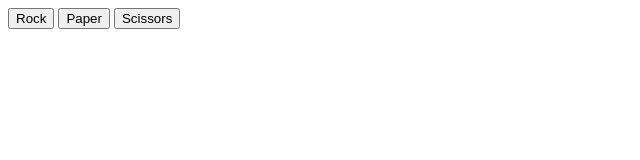
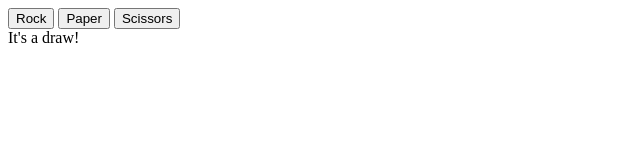
Before and after one commit to danmenjivar/rock-paper-scissors-js, a plain HTML site: page index.html in a window 1280 px wide. Both pictures are taken after a click on the button "Rock". Shown: the full height of the page, 0-640 px from the left. Drawn offline with Linux system fonts and the light colour scheme.

Commit message:
Added a div that replaces the console.log on what is happening

```diff
--- a/index.html
+++ b/index.html
@@ -16,6 +16,7 @@
         <button id="rock-btn">Rock</button>
         <button id="paper-btn">Paper</button>
         <button id="scissors-btn">Scissors</button>
+        <div id="results"></div>
     </main>
     <footer>
     </footer>
--- a/scripts.js
+++ b/scripts.js
@@ -42,21 +42,37 @@ function playRound(playerSelection) {
 
 
 function game() {
-    // for (let i = 0; i < 5; i++) {
-    //     playerSelection = prompt();
-    //     console.log(playRound(playerSelection, computerPlay()));
-    // }
+
+    let playerTally = 0;
+    let computerTally = 0;
+
+    const results = document.querySelector("#results");
+
+    const rockButton = document.querySelector("#rock-btn");
+    rockButton.addEventListener('click', () => {
+        results.textContent += playRound('rock') + "\n";
+    });
+
+    const paperButton = document.querySelector("#paper-btn");
+    paperButton.addEventListener('click', () => results.textContent += playRound('paper') + "\n");
+
+    const scissorsButton = document.querySelector("#scissors-btn");
+    scissorsButton.addEventListener('click', () => results.textContent += playRound('scissors') + "\n");
+
+
+
+
+    // do {
+
+
+
+    // } while (playerTally < 5 || computerTally < 5);
 
 }
 
-const rockButton = document.querySelector("#rock-btn");
-rockButton.addEventListener('click', () => playRound('rock'));
 
-const paperButton = document.querySelector("#paper-btn");
-paperButton.addEventListener('click', () => playRound('paper'));
 
-const scissorsButton = document.querySelector("#scissors-btn");
-scissorsButton.addEventListener('click', () => playRound('scissors'));
+
 
 
 
```
